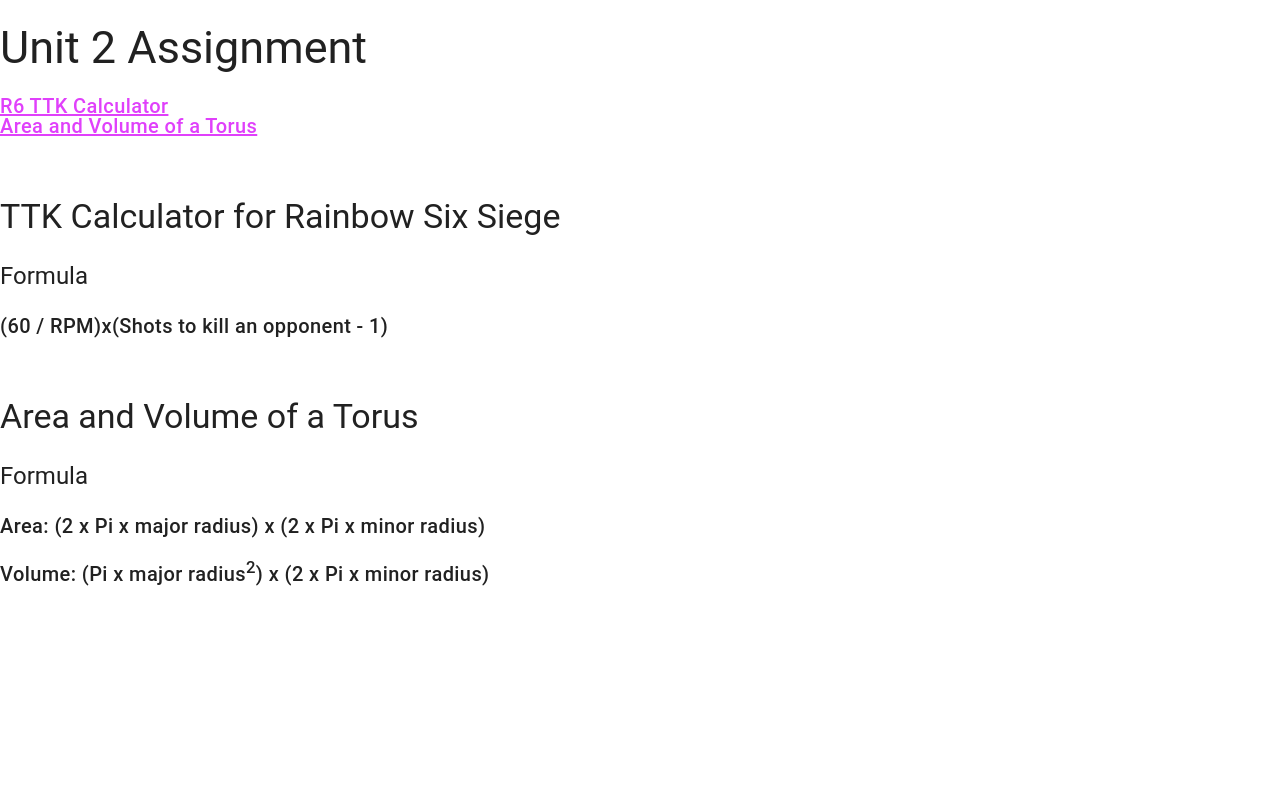
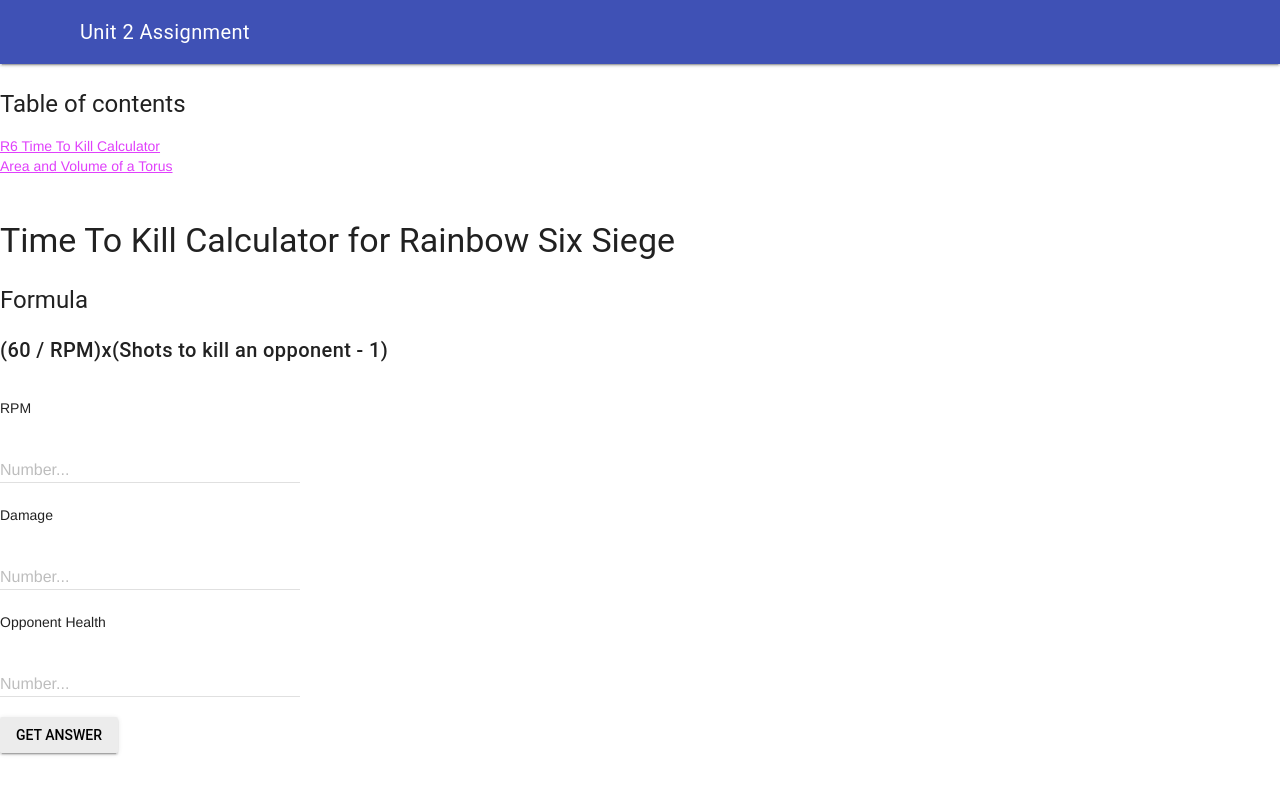
Before and after one commit to ICD20-Digital-Tech-LoganC/Assign-02-HTML-Calculations, a plain HTML site: page index.html in a window 1280 px wide. Drawn offline with nearby package versions, Linux system fonts and the light colour scheme.

Commit message:
Done index.html

```diff
--- a/index.html
+++ b/index.html
@@ -2,24 +2,38 @@
 <html>
 
 <head>
+  <!-- Meta -->
   <meta charset="utf-8" />
   <meta name="description" content="Area and Perimeter, with JavaScript" />
   <meta name="keywords" content="immaculata, ics2o" />
   <meta name="author" content="Logan Connors" />
   <meta name="viewport" content="width=device-width, initial-scale=1.0" />
+  <!-- Favicon -->
   <link rel="apple-touch-icon" sizes="192x192" href="./images/android-chrome-192x192.png" />
   <link rel="icon" type="image/png" sizes="32x32" href="./images/favicon-32x32.png" />
   <link rel="icon" type="image/png" sizes="16x16" href="./images/favicon-16x16.png" />
   <link rel="manifest" href="./images/site.webmanifest" />
+  <!-- MDL -->
   <link rel="stylesheet" href="https://fonts.googleapis.com/icon?family=Material+Icons" />
   <link rel="stylesheet" href="https://code.getmdl.io/1.3.0/material.indigo-purple.min.css" />
   <link rel="stylesheet" href="./css/style.css" />
+  <!-- Linking JS file -->
   <script src="js/script.js"></script>
+  <!-- Fixed Header -->
+  <script defer src="https://code.getmdl.io/1.3.0/material.min.js"></script>
+  <div class="mdl-layout mdl-js-layout mdl-layout--fixed-header">
+    <header class="mdl-layout__header">
+      <div class="mdl-layout__header-row">
+        <span class="mdl-layout-title">Unit 2 Assignment</span>
+      </div>
+    </header>
+    <!-- Page Title -->
     <title>R6 TTK Calculator</title>
-  <h2>Unit 2 Assignment</h2>
+    <main class="mdl-layout__content">
       <h5>
+        <h4>Table of contents</h4>
         <nav>
-      <a href="#R6_TTK_Calculator">R6 TTK Calculator</a><br>
+          <a href="#R6_TTK_Calculator">R6 Time To Kill Calculator</a><br>
           <a href="#a_and_p_of_torus">Area and Volume of a Torus</a>
         </nav>
       </h5>
@@ -28,18 +42,82 @@
 <body>
   <br>
   <div id="R6_TTK_Calculator">
-    <h3>TTK Calculator for Rainbow Six Siege</h3>
-  </div>
+    <h3>Time To Kill Calculator for Rainbow Six Siege</h3>
+    <!-- formula for TTK -->
     <h4>Formula</h4>
     <h5>(60 / RPM)x(Shots to kill an opponent - 1)</h5>
     <br>
+    <!-- First Numeric Textfield with Floating Label for TTK -->
+    <form action="#">
+      <p>RPM</p>
+      <div class="mdl-textfield mdl-js-textfield mdl-textfield--floating-label">
+        <input class="mdl-textfield__input" type="text" pattern="-?[0-9]*(\.[0-9]+)?" id="RPM">
+        <label class="mdl-textfield__label" for="TTK">Number...</label>
+        <span class="mdl-textfield__error">Input is not a number!</span>
+      </div>
+    </form>
+    <!-- Second Numeric Textfield with Floating Label for TTK -->
+    <form action="#">
+      <p>Damage</p>
+      <div class="mdl-textfield mdl-js-textfield mdl-textfield--floating-label">
+        <input class="mdl-textfield__input" type="text" pattern="-?[0-9]*(\.[0-9]+)?" id="damage">
+        <label class="mdl-textfield__label" for="TTK">Number...</label>
+        <span class="mdl-textfield__error">Input is not a number!</span>
+      </div>
+    </form>
+    <!-- Third Numeric Textfield with Floating Label for TTK -->
+    <form action="#">
+      <p>Opponent Health</p>
+      <div class="mdl-textfield mdl-js-textfield mdl-textfield--floating-label">
+        <input class="mdl-textfield__input" type="text" pattern="-?[0-9]*(\.[0-9]+)?" id="opponent_Health">
+        <label class="mdl-textfield__label" for="TTK">Number...</label>
+        <span class="mdl-textfield__error">Input is not a number!</span>
+      </div>
+    </form>
+    <!-- Raised button with ripple for TTK -->
+    <button class="mdl-button mdl-js-button mdl-button--raised mdl-js-ripple-effect">
+      Get Answer
+    </button>
+    <div id="TTK_answer">
+  </div>
+  <br>
   <div id="a_and_p_of_torus">
     <h3>Area and Volume of a Torus</h3>
-    <a src="./images/torus_image.png"></a>
+    <!-- an image of a torus -->
+    <img src="./images/torus_image.png" alt="Picture of a Torus" width="50%" height="50%" /></img>
+    <!-- formula of a torus -->
     <h4>Formula</h4>
-    <h5>Area: (2 x Pi x major radius) x (2 x Pi x minor radius)</h5>
-    <h5>Volume: (Pi x major radius<sup>2</sup>) x (2 x Pi x minor radius)</h5>
-
+    <h5>Area: (2 x Pi x major radius(R)) x (2 x Pi x minor radius(r))</h5>
+    <h5>Volume: (Pi x major radius<sup>2</sup>(R)) x (2 x Pi x minor radius(r))</h5>
+    <br>
+    <!-- First Numeric Textfield with Floating Label for Torus -->
+    <form action="#">
+      <p>Major Radius</p>
+      <div class="mdl-textfield mdl-js-textfield mdl-textfield--floating-label">
+        <input class="mdl-textfield__input" type="text" pattern="-?[0-9]*(\.[0-9]+)?" id="sample4">
+        <label class="mdl-textfield__label" for="sample4">Number...</label>
+        <span class="mdl-textfield__error">Input is not a number!</span>
+      </div>
+    </form>
+    <!-- Second Numeric Textfield with Floating Label for Torus -->
+    <form action="#">
+      <p>Minor Radius</p>
+      <div class="mdl-textfield mdl-js-textfield mdl-textfield--floating-label">
+        <input class="mdl-textfield__input" type="text" pattern="-?[0-9]*(\.[0-9]+)?" id="sample4">
+        <label class="mdl-textfield__label" for="sample4">Number...</label>
+        <span class="mdl-textfield__error">Input is not a number!</span>
+      </div>
+    </form>
+    <!-- Raised button with ripple for Torus -->
+    <button class="mdl-button mdl-js-button mdl-button--raised mdl-js-ripple-effect">
+      Get Answer
+    </button>
+    <p>
+      <!-- Answers for a Torus -->
+    <div id="area"></div>
+    <div id="volume"></div>
+    </p>
+    <br>
   </div>
 </body>
 
```
Lines whose indentation alone changed are shown as unchanged.
